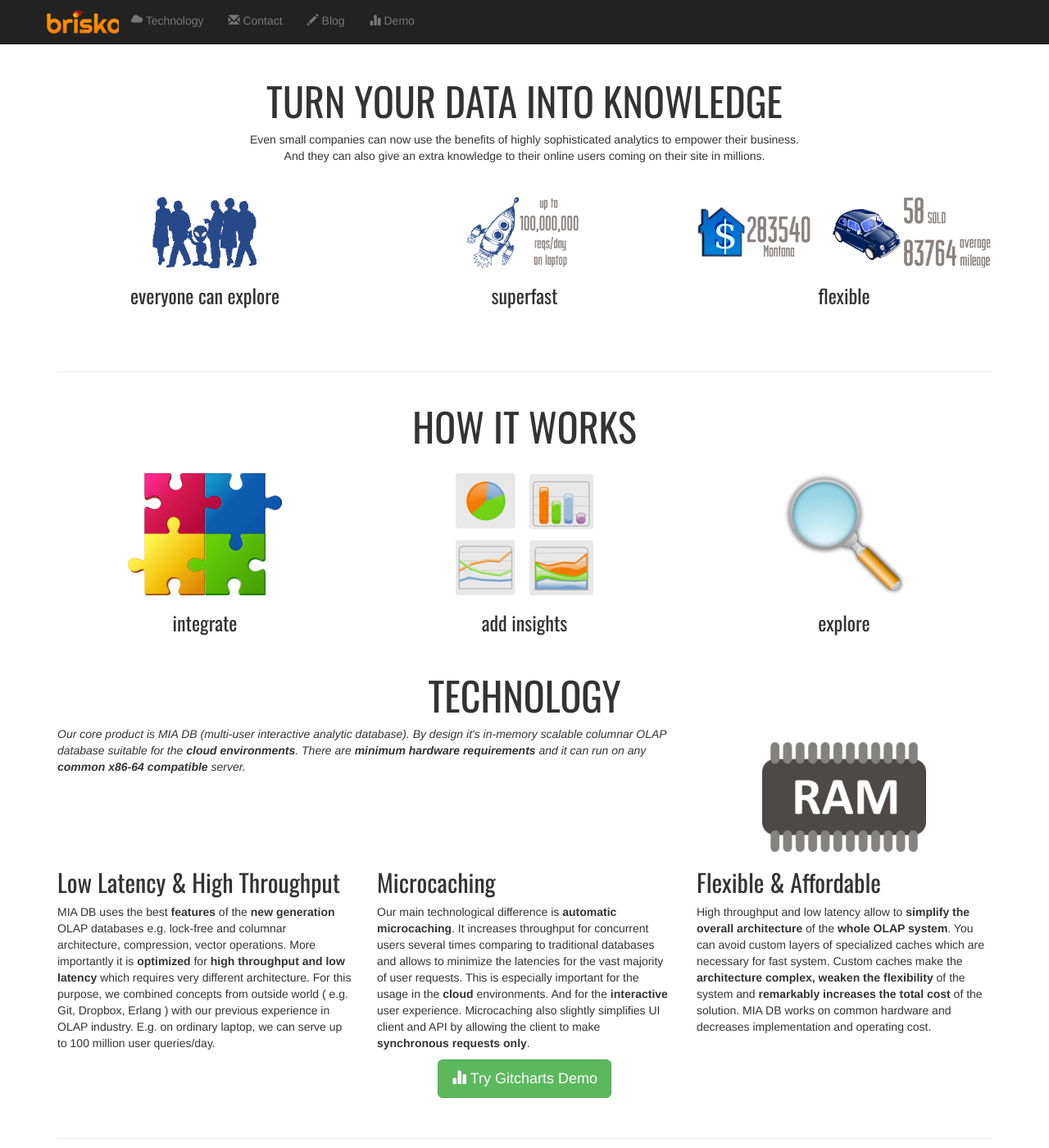
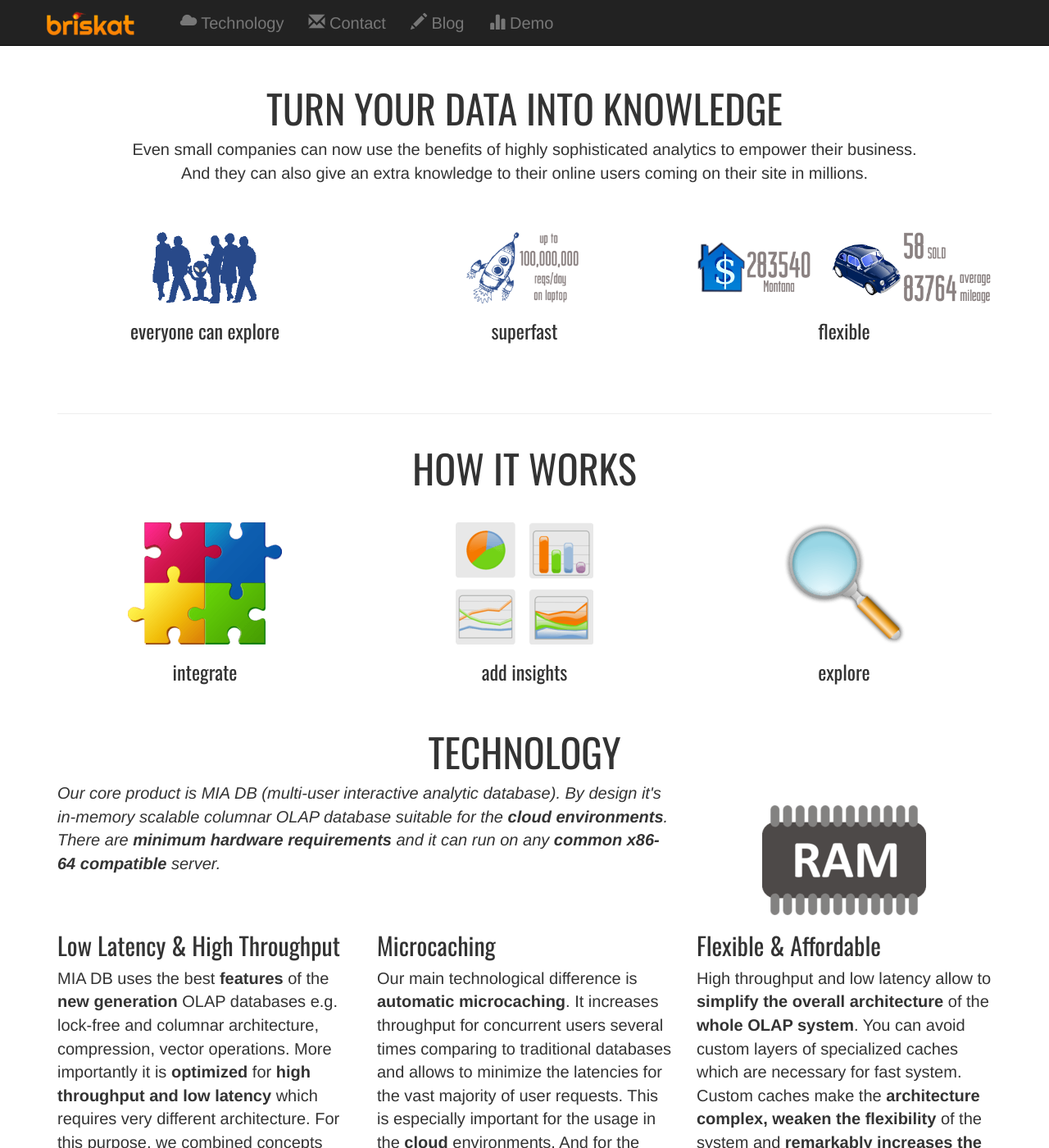
Before and after one commit to briskat/briskat.github.io, a Jekyll site: the page built from index.html, in a window 1280 px wide and 1400 px high. Shown: the whole window at 82% size. Built offline with Jekyll 4.4.1, drawn with Linux system fonts in a browser that asks for light colours; nearby versions of some CDN libraries; Markdown is read by kramdown in place of the engine named in the settings.

Commit message:
Double size all letters

```diff
--- a/css/my.css
+++ b/css/my.css
@@ -1,10 +1,11 @@
 body{padding: 56px 0px 0px 0px;
+font-size: 200%;
 }
 .navbar-brand{
 	background-image: url('/img/logo-s.png');
 	background-repeat: no-repeat;
-	padding: 0px 0px 0px 90px;
-	margin: 3px 0px 0px 3px;
+	padding: 0px 0px 0px 150px;
+	margin: 5px 0px 0px 5px;
 }
 .navbar-nav>.acmenu {
 	background-color:#CCCCCC;
```
